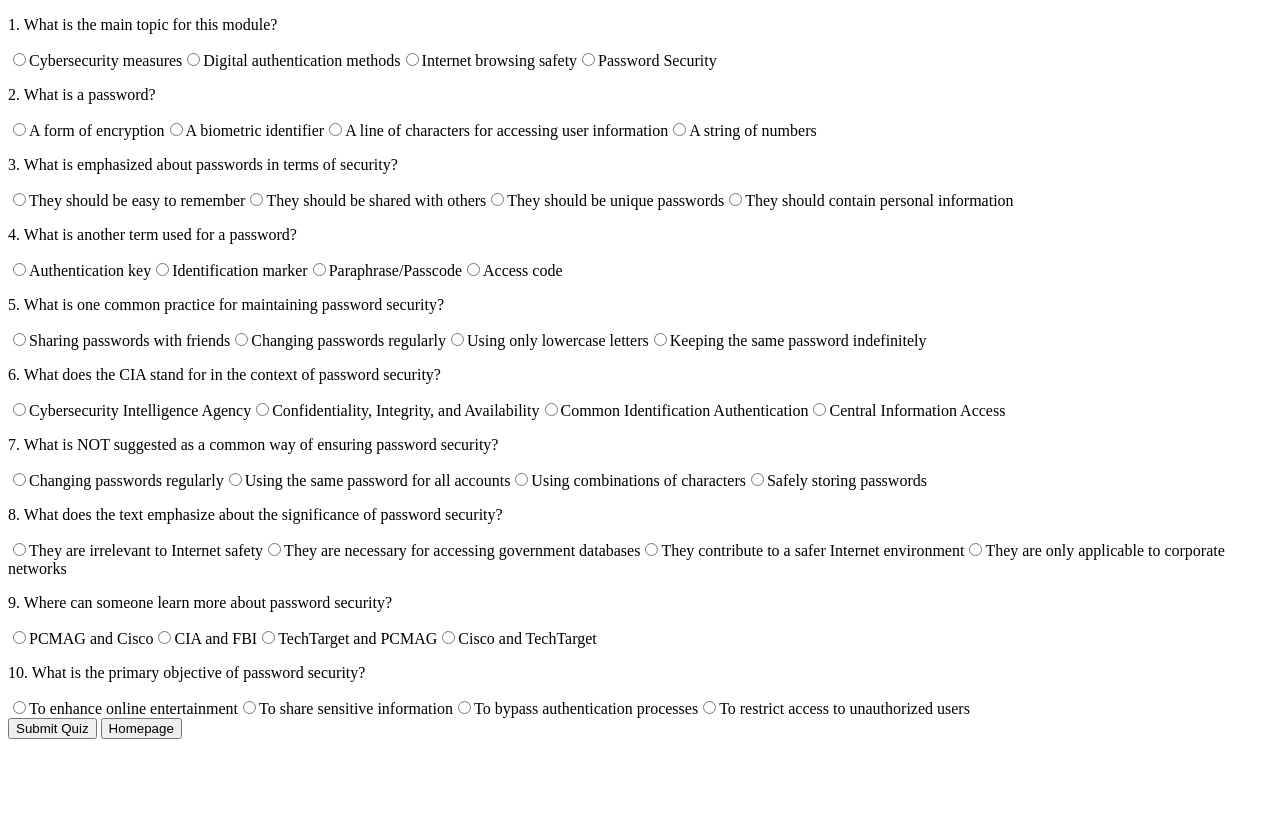
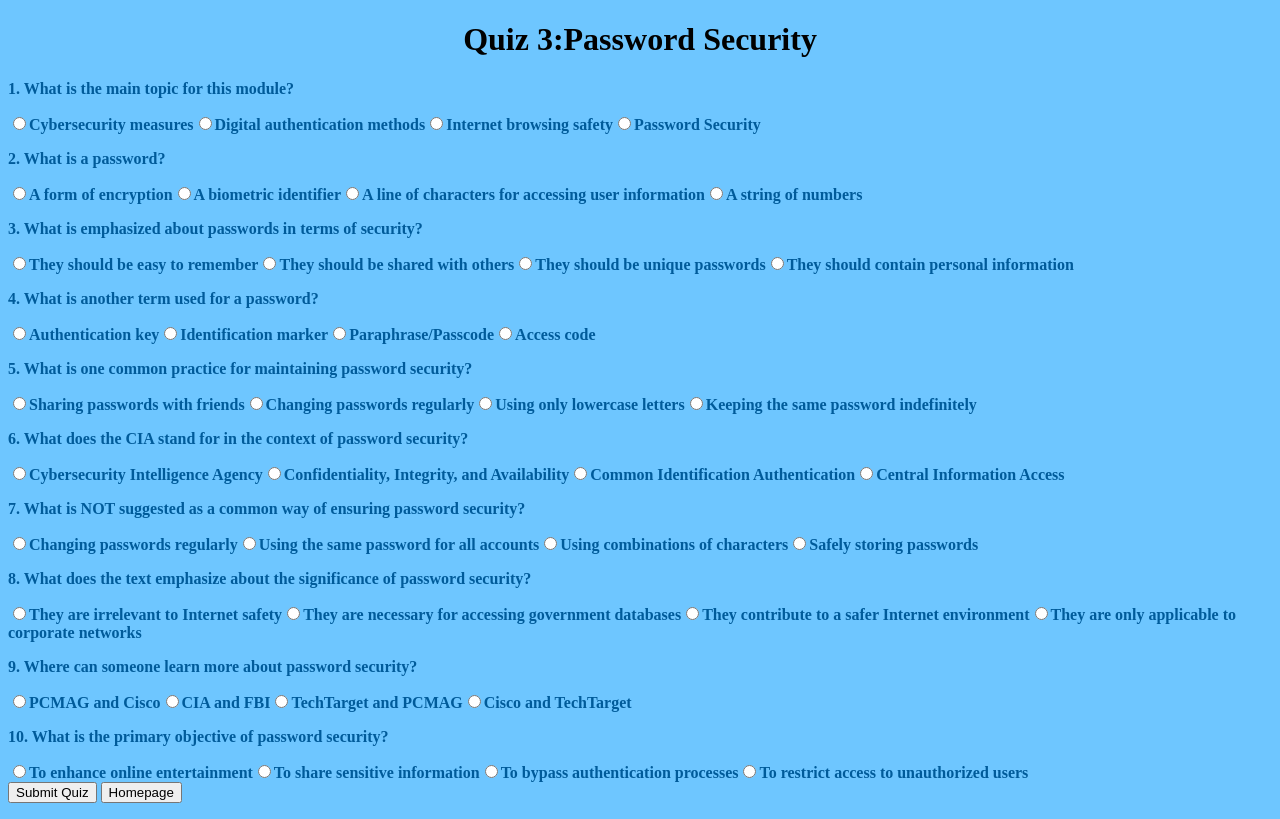
Before and after one commit to Aaronb0117/Senior-Project, a plain HTML site: page public/quizzes/quiz3.html in a window 1280 px wide. Drawn offline with Linux system fonts and the light colour scheme; no server answers.

Commit message:
css to all quizzes

```diff
--- a/public/quizzes/quiz3.html
+++ b/public/quizzes/quiz3.html
@@ -5,8 +5,23 @@
     <meta name="viewport" content="width=device-width, initial-scale=1.0">
     <title>Multiple Choice Quiz 3</title>
     <link rel="icon" href="../images/CYBERCATE.png">
+    <style>
+        body{
+            background-color: #6EC6FF;
+
+        }
+        #quiz-container{
+            color: #005B9A;
+            font-weight: 900;
+        }
+        h1{
+            text-align: center;
+        }
+
+    </style>
 </head>
 <body>
+    <h1>Quiz 3:Password Security</h1>
     <div id="quiz-container" data-quiz-index="">
         <!-- Questions will be dynamically added here -->
     </div>
```
Also changed, not shown: public/quizzes/quiz1.html (+4 -0 lines), public/quizzes/quiz10.html (+15 -0 lines), public/quizzes/quiz2.html (+15 -0 lines), public/quizzes/quiz4.html (+15 -0 lines), public/quizzes/quiz5.html (+15 -0 lines), public/quizzes/quiz6.html (+15 -0 lines), public/quizzes/quiz7.html (+15 -0 lines), public/quizzes/quiz8.html (+15 -0 lines), public/quizzes/quiz9.html (+15 -0 lines).
